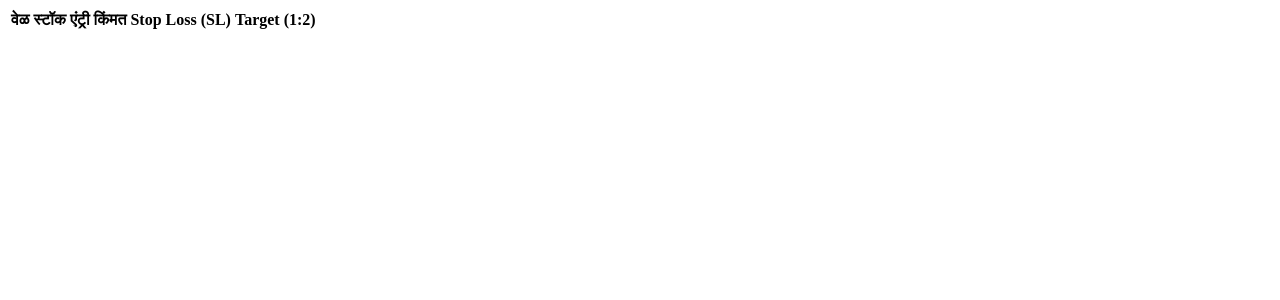
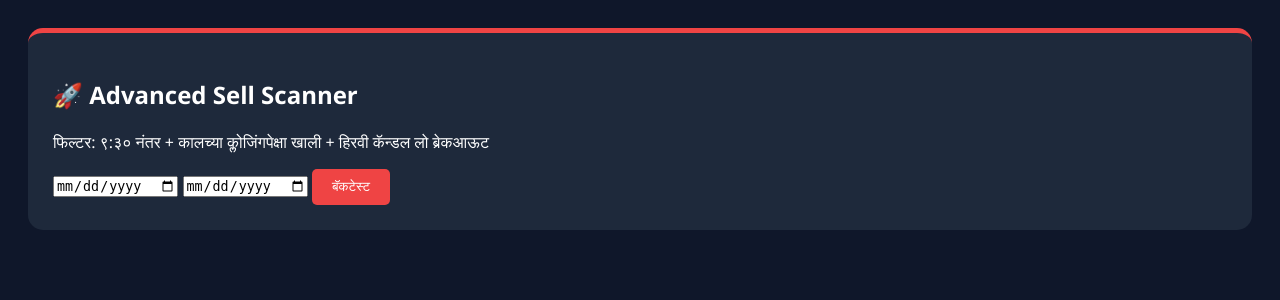
Before and after one commit to dattapwr/nifty-trading-bot, a Flask app: page / in a window 1280 px wide. Shown: the top 300 px of the page. Run offline with Flask 3, Linux system fonts and the light colour scheme; lists and menus that the app fills with data are empty.

Commit message:
Update index.html

```diff
--- a/templates/index.html
+++ b/templates/index.html
@@ -1,10 +1,38 @@
+<!DOCTYPE html>
+<html lang="mr">
+<head>
+    <meta charset="UTF-8">
+    <title>Advanced Scanner</title>
+    <style>
+        body { font-family: 'Segoe UI', sans-serif; background: #0f172a; color: white; padding: 20px; }
+        .card { background: #1e293b; padding: 25px; border-radius: 15px; border-top: 5px solid #ef4444; margin-bottom: 20px; }
+        table { width: 100%; border-collapse: collapse; margin-top: 20px; box-shadow: 0 4px 6px -1px rgba(0,0,0,0.1); }
+        th, td { padding: 15px; text-align: left; border-bottom: 1px solid #334155; }
+        th { background: #334155; color: #f87171; text-transform: uppercase; font-size: 12px; }
+        .buy-zone { color: #4ade80; font-weight: bold; }
+        .sell-zone { color: #f87171; font-weight: bold; }
+        .sl-zone { color: #fbbf24; }
+    </style>
+</head>
+<body>
+    <div class="card">
+        <h2>🚀 Advanced Sell Scanner</h2>
+        <p>फिल्टर: ९:३० नंतर + कालच्या क्लोजिंगपेक्षा खाली + हिरवी कॅन्डल लो ब्रेकआऊट</p>
+        <form action="/" method="get">
+            <input type="date" name="start_date" required>
+            <input type="date" name="end_date" required>
+            <button type="submit" style="background:#ef4444; color:white; padding:10px 20px; border:none; border-radius:5px; cursor:pointer;">बॅकटेस्ट</button>
+        </form>
+    </div>
+
+    {% if bt_results %}
     <table>
         <thead>
             <tr>
                 <th>वेळ</th>
                 <th>स्टॉक</th>
-            <th>एंट्री किंमत</th>
-            <th>Stop Loss (SL)</th>
+                <th>एंट्री (SELL)</th>
+                <th>Stop Loss (High)</th>
                 <th>Target (1:2)</th>
             </tr>
         </thead>
@@ -12,11 +40,14 @@
             {% for r in bt_results %}
             <tr>
                 <td>{{ r.t }}</td>
-            <td>**{{ r.s }}**</td>
-            <td style="color: #f87171;">₹{{ r.p }}</td>
-            <td style="color: #fbbf24;">₹{{ r.sl }}</td>
-            <td style="color: #4ade80;">₹{{ r.tgt }}</td>
+                <td>{{ r.s }}</td>
+                <td class="sell-zone">₹{{ r.p }}</td>
+                <td class="sl-zone">₹{{ r.sl }}</td>
+                <td class="buy-zone">₹{{ r.tgt }}</td>
             </tr>
             {% endfor %}
         </tbody>
     </table>
+    {% endif %}
+</body>
+</html>
```
Lines whose indentation alone changed are shown as unchanged.
